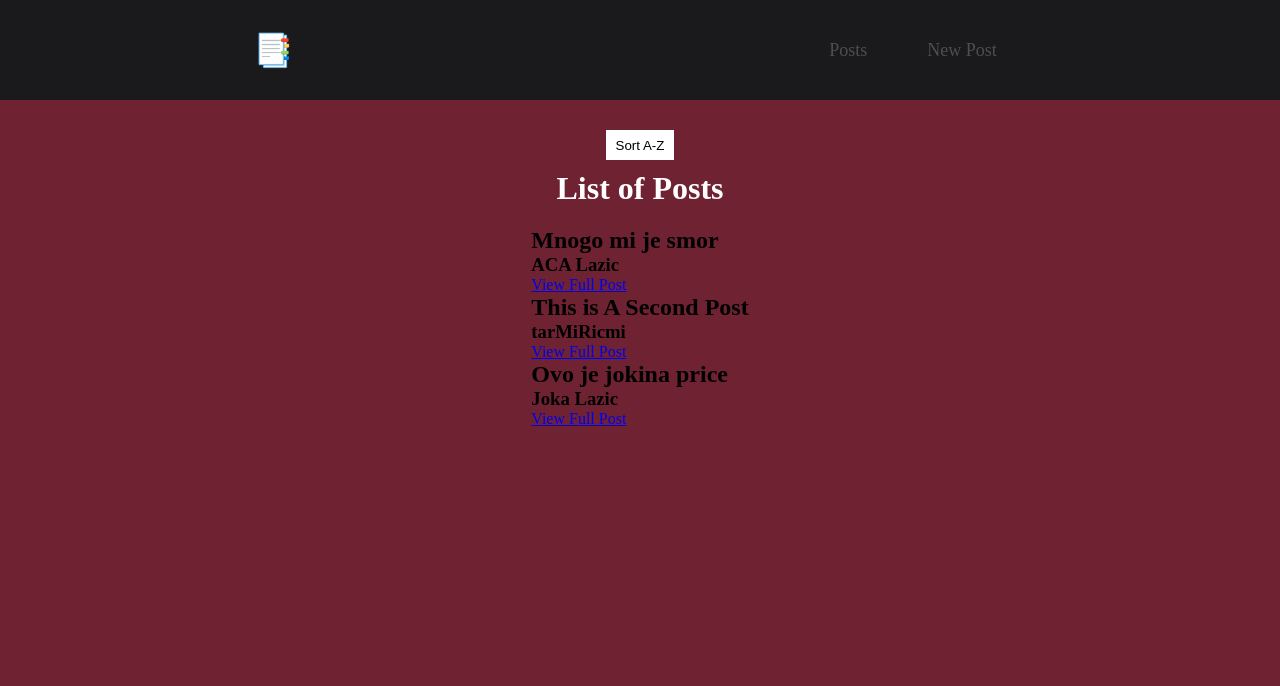
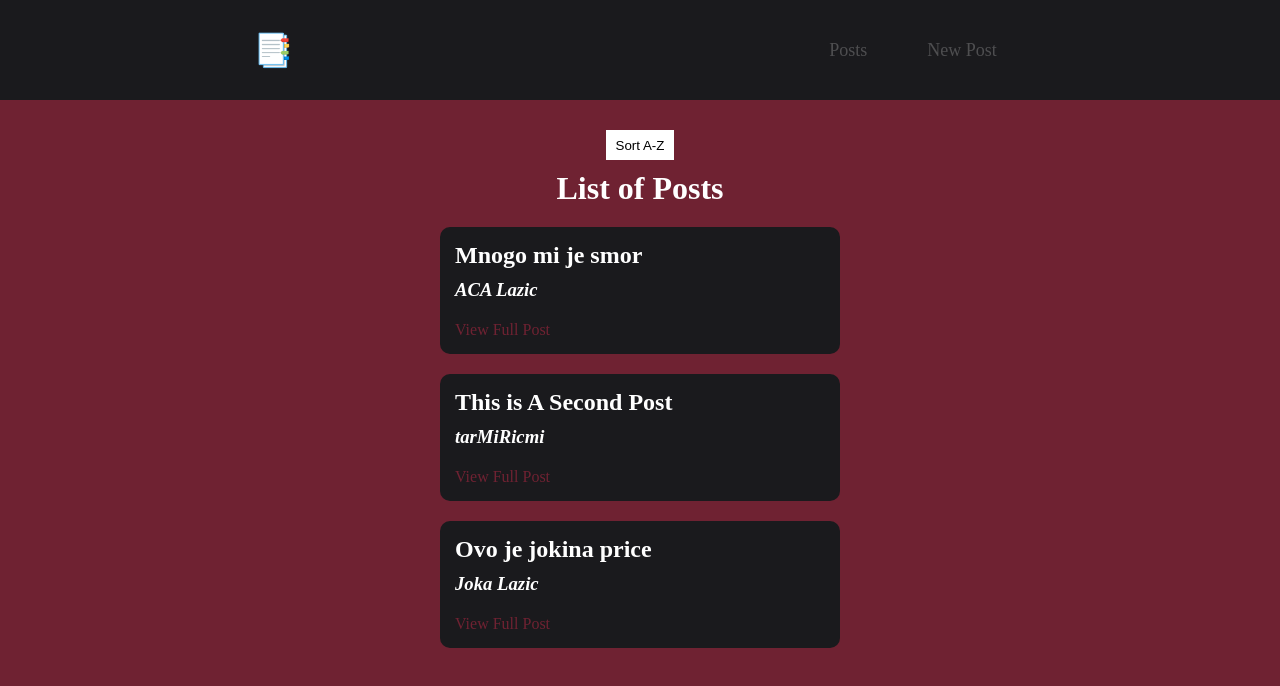
Before and after one commit to aleksandarLazic1998/Make-A-Post, a React (Create React App) app: page /posts in a window 1280 px wide. Shown: the top 686 px of the page. Built offline with nearby package versions, Linux system fonts and the light colour scheme.

Commit message:
Added style for post component

```diff
--- a/src/components/NewPostForm/NewPostForm.css
+++ b/src/components/NewPostForm/NewPostForm.css
@@ -45,3 +45,10 @@
 .new_post_card button:hover {
   transform: scale(110%);
 }
+
+@media screen and (max-width: 550px) {
+  .new_post_card {
+    padding: 20px;
+    width: 90%;
+  }
+}
--- /dev/null
+++ b/src/components/PostComponent/PostComponent.css
@@ -0,0 +1,28 @@
+.post_component {
+  background-color: #1a1a1d;
+  margin-bottom: 20px;
+  padding: 15px;
+  width: 400px;
+  border-radius: 10px;
+  color: white;
+}
+.post_component h2 {
+  margin-bottom: 10px;
+}
+.post_component h3 {
+  margin-bottom: 20px;
+}
+
+.post_component a {
+  text-decoration: none;
+  color: #6f2232;
+}
+.post_component a:hover {
+  color: white;
+}
+
+@media screen and (max-width: 420px) {
+  .post_component {
+    width: 300px;
+  }
+}
--- a/src/components/PostComponent/PostComponent.jsx
+++ b/src/components/PostComponent/PostComponent.jsx
@@ -1,5 +1,6 @@
-import React from "react";
-import { Link } from "react-router-dom";
+import React from 'react';
+import { Link } from 'react-router-dom';
+import './PostComponent.css';
 
 const PostComponent = (props) => {
   // author: "Aleksandar";
@@ -8,9 +9,11 @@ const PostComponent = (props) => {
   // title: "This is A first Post";
 
   return (
-		<div>
+    <div className="post_component">
       <h2>{props.title}</h2>
-			<h3>{props.author}</h3>
+      <h3>
+        <i>{props.author}</i>
+      </h3>
       <Link to={`/posts/${props.id}`}>View Full Post</Link>
     </div>
   );
```
Lines whose indentation alone changed are shown as unchanged.
